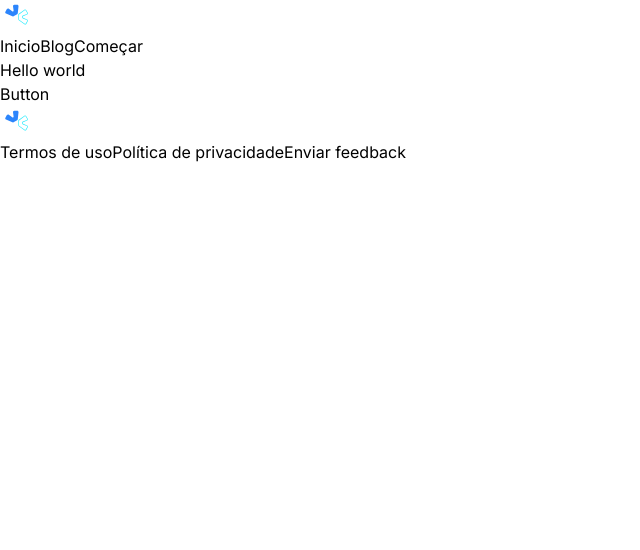
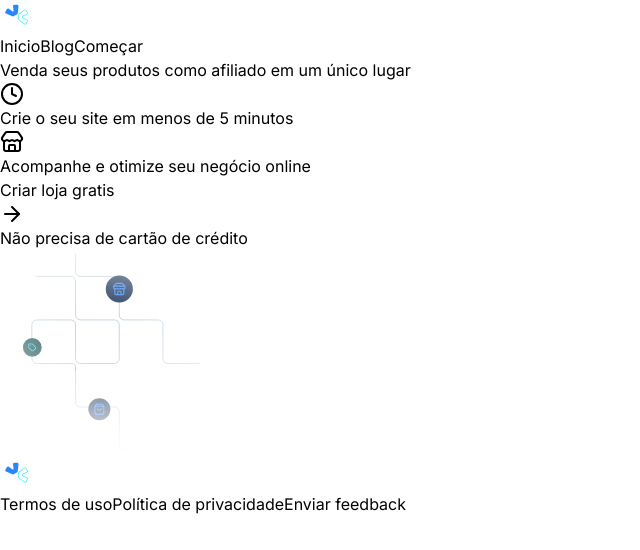
Before and after one commit to Eduardo123Andrade/nextjs-aulas, a Next.js app in the folder site-blog/: page / in a window 1280 px wide. Shown: the top 550 px of the page, without its empty margins (0-640 px from the left). Built offline with nearby package versions, Linux system fonts and the light colour scheme.

Commit message:
create hero section

```diff
--- /dev/null
+++ b/site-blog/src/components/hero-section/hero-section.tsx
@@ -0,0 +1,60 @@
+import { ArrowRight, Clock, Store } from "lucide-react";
+import { Button } from "../ui/button";
+import Image from "next/image";
+import Link from "next/link";
+
+export const HeroSection = () => {
+  return (
+    <section className="container relative flex items-center justify-center mt-16">
+      <div className="grid grid-cols-1 md:grid-cols-2 gap-8 min-h-[20rem] md:h-[36rem] items-center">
+        <div className="flex flex-col items-center justify-center gap-4 md:items-start lg:items-start">
+          <h1 className="text-gray-100 text-heading-hg ">
+            Venda seus produtos como afiliado em um único lugar
+          </h1>
+
+          <div className="flex flex-col items-center justify-center gap-4 md:items-start lg:items-start">
+            {/** Icon and text */}
+            <div>
+              <div className="flex items-center gap-2">
+                <Clock className="text-cyan-100 h-4 w-4" />
+                <span className="text-gray-200">
+                  Crie o seu site em menos de 5 minutos
+                </span>
+              </div>
+
+              <div className="flex items-center gap-2">
+                <Store className="text-cyan-100 h-4 w-4" />
+                <span className="text-gray-200">
+                  Acompanhe e otimize seu negócio online
+                </span>
+              </div>
+            </div>
+
+            {/** Button */}
+            <div className="text-white flex flex-col gap-2 mt-5 items-center md:items-start lg:items-start">
+              <Button className="rounded-full w-fit" asChild>
+                <Link href="/criar-loja">
+                  Criar loja gratis
+                  <ArrowRight />
+                </Link>
+              </Button>
+              <p className="text-gray-300 text-body-xs">
+                Não precisa de cartão de crédito
+              </p>
+            </div>
+          </div>
+        </div>
+
+        <div className="relative h-[20rem] hidden md:h-full order-first md:order-last items-center justify-center md:flex lg:flex">
+          <Image
+            src="/hero-section.svg"
+            alt="Ilustração com icone de store, tag e sacola"
+            width={200}
+            height={400}
+            className="h-full w-auto object-contain"
+          />
+        </div>
+      </div>
+    </section>
+  );
+};
--- /dev/null
+++ b/site-blog/src/components/hero-section/index.tsx
@@ -0,0 +1 @@
+export * from "./hero-section";
--- a/site-blog/src/pages/index.tsx
+++ b/site-blog/src/pages/index.tsx
@@ -1,23 +1,11 @@
-import Image from "next/image";
-import { Geist, Geist_Mono } from "next/font/google";
-import { Button } from "@/components/ui/button";
-
-const geistSans = Geist({
-  variable: "--font-geist-sans",
-  subsets: ["latin"],
-});
-
-const geistMono = Geist_Mono({
-  variable: "--font-geist-mono",
-  subsets: ["latin"],
-});
+import { HeroSection } from "@/components/hero-section";
 
 export default function Home() {
   return (
-    <div className="bg-black grid grid-rows-[20px_1fr_20px] items-center justify-items-center min-h-screen p-8 pb-20 gap-16 sm:p-20 font-[family-name:var(--font-geist-sans)]">
-      <h2 className="text-4xl text-red-600">Hello world</h2>
-
-      <Button variant="secondary">Button</Button>
-    </div>
+    <>
+      <article className="flex flex-col">
+        <HeroSection />
+      </article>
+    </>
   );
 }
```
Also changed, not shown: site-blog/public/hero-section.svg (added).
